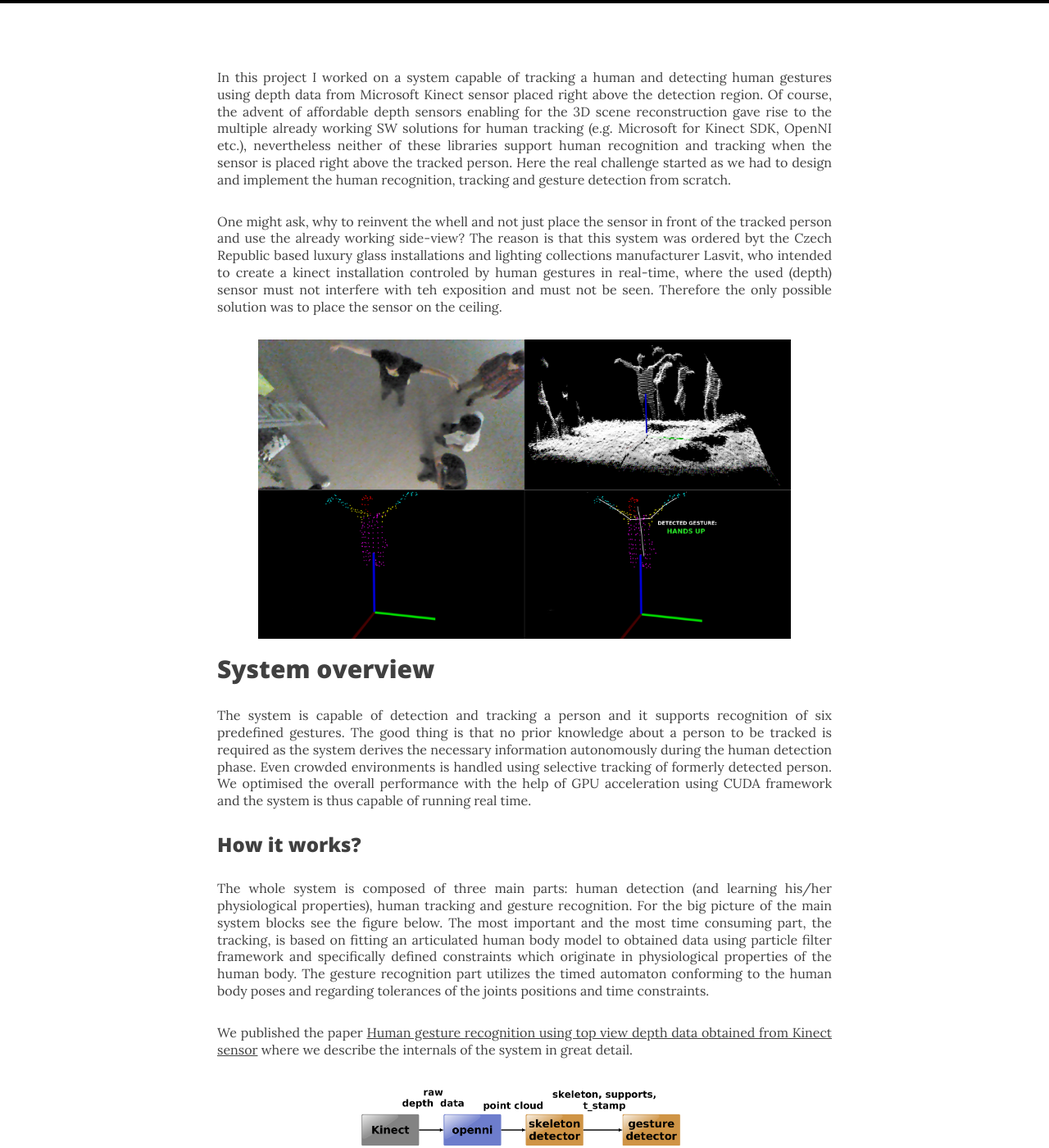
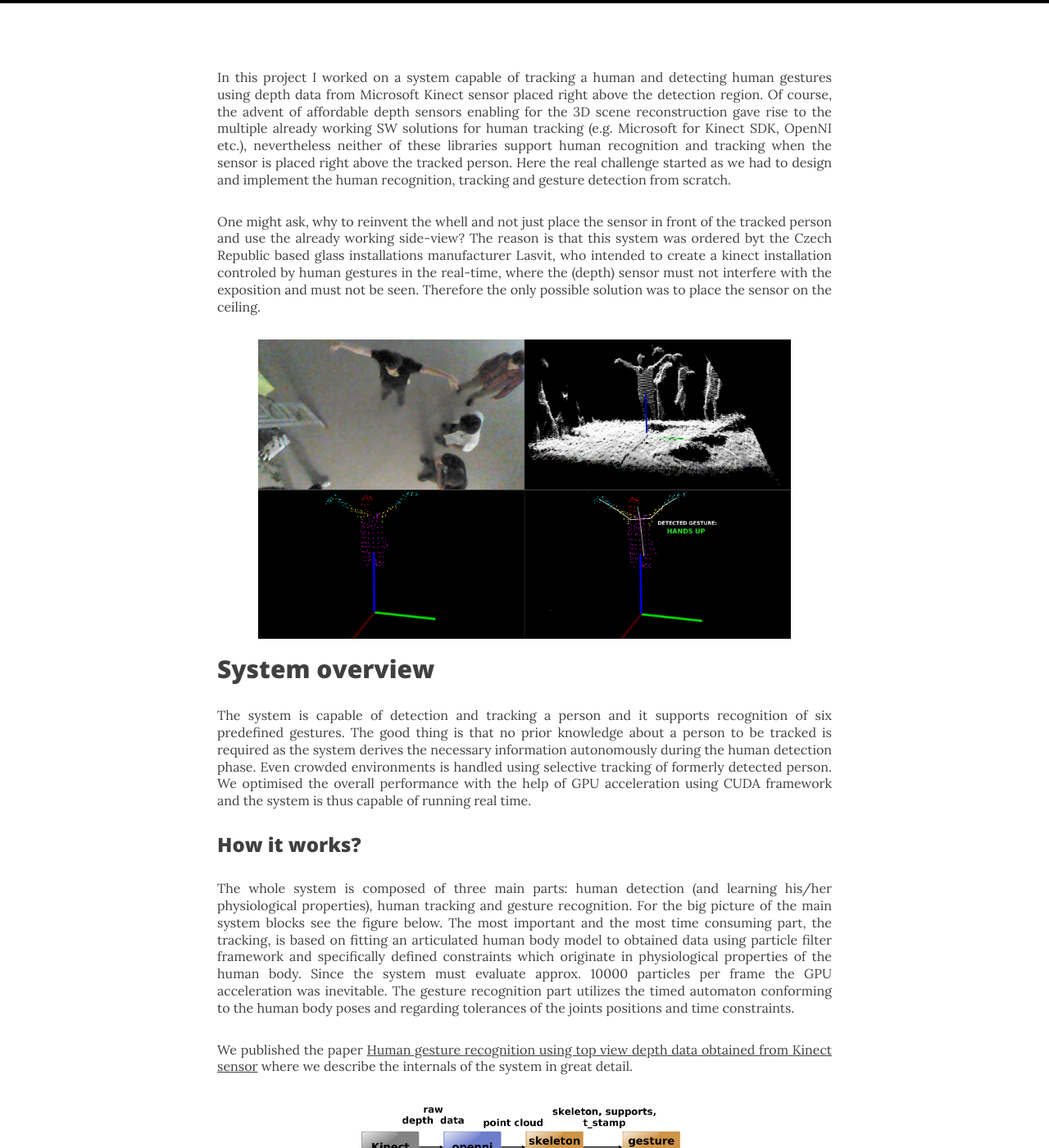
Before and after one commit to bednarikjan/bednarikjan.github.io, a Jekyll site: the page built from _posts/2015-04-15-gesture_recognition_using_top_view_depth_data.markdown, in a window 1280 px wide and 1400 px high, scrolled down 489 px. Shown: the whole window at 82% size. Built offline with Jekyll 4.4.1, drawn with Linux system fonts in a browser that asks for light colours; nearby versions of some CDN libraries; some of the changed text lies outside the part shown.

Commit message:
Updated 2015-04-15-gesture_recognition_using_top_view_depth_data.markdown

```diff
--- a/_posts/2015-04-15-gesture_recognition_using_top_view_depth_data.markdown
+++ b/_posts/2015-04-15-gesture_recognition_using_top_view_depth_data.markdown
@@ -12,7 +12,7 @@
 
 <p> In this project I worked on a system capable of tracking a human and detecting human gestures using depth data from Microsoft Kinect sensor placed right above the detection region. Of course, the advent of affordable depth sensors enabling for the 3D scene reconstruction gave rise to the multiple already working SW solutions for human tracking (e.g. Microsoft for Kinect SDK, OpenNI etc.), nevertheless neither of these libraries support human recognition and tracking when the sensor is placed right above the tracked person. Here the real challenge started as we had to design and implement the human recognition, tracking and gesture detection from scratch. </p>
 
-<p>One might ask, why to reinvent the whell and not just place the sensor in front of the tracked person and use the already working side-view? The reason is that this system was ordered byt the Czech Republic based luxury glass installations and lighting collections manufacturer Lasvit, who intended to create a kinect installation controled by human gestures in real-time, where the used (depth) sensor must not interfere with teh exposition and must not be seen. Therefore the only possible solution was to place the sensor on the ceiling.</p>
+<p>One might ask, why to reinvent the whell and not just place the sensor in front of the tracked person and use the already working side-view? The reason is that this system was ordered byt the Czech Republic based glass installations manufacturer Lasvit, who intended to create a kinect installation controled by human gestures in the real-time, where the (depth) sensor must not interfere with the exposition and must not be seen. Therefore the only possible solution was to place the sensor on the ceiling.</p>
 
 <div>
   <a href="/img/2015-04-15-hum_gest_rec/tracking.png">
@@ -26,7 +26,7 @@
 
 <h3>How it works?</h3>
 
-<p>The whole system is composed of three main parts: human detection (and learning his/her physiological properties), human tracking and gesture recognition. For the big picture of the main system blocks see the figure below. The most important and the most time consuming part, the tracking, is based on fitting an articulated human body model to obtained data using particle filter framework and specifically defined constraints which originate in physiological properties of the human body. The gesture recognition part utilizes the timed automaton conforming to the human body poses and regarding tolerances of the joints positions and time constraints. </p>
+<p>The whole system is composed of three main parts: human detection (and learning his/her physiological properties), human tracking and gesture recognition. For the big picture of the main system blocks see the figure below. The most important and the most time consuming part, the tracking, is based on fitting an articulated human body model to obtained data using particle filter framework and specifically defined constraints which originate in physiological properties of the human body. Since the system must evaluate approx. 10000 particles per frame the GPU acceleration was inevitable. The gesture recognition part utilizes the timed automaton conforming to the human body poses and regarding tolerances of the joints positions and time constraints. </p>
 
 <p>
 We published the paper <a href="http://excel.fit.vutbr.cz/2015/submissions/095/95.pdf">Human gesture recognition using top view depth data obtained from Kinect sensor</a> where we describe the internals of the system in great detail. </p>
@@ -41,10 +41,11 @@
 
 <p>The system is based on the optimized C++ implementation utilizing ROS (Robot Operating System) framework where the most demanding parts of the system were accelerated on GPU using CUDA framework. Furthermore the implementation utilizes OpenCV, PCL and Eigen libraries. </p>
 
-ggg
-
 <h2>Real world application</h2>
 
 The system was designed and developed for the Czech Republic based luxury glass installations and lighting collections manufacturer Lasvit who presented their kinetic lighting system Supernova together with our human gesture detection system on Euroluce 2015 exhibition held in Milan in April 2015. In the demonstration video below the internals of the system are shown as well as the teaser from Euroluce 2015 made by Lasvit.
 
+<h2>Awards</h2>
+<p>The system was presented at a conference <a href="http://excel.fit.vutbr.cz/">Excel@FIT 2015</a> – Student competition conference of innovations, technology and science in IT which was held by the Faculty of Information Technology, Brno University of Technology on 30th April 2015. The authors were awarded the 1st prize for the excellent idea, the 2nd prize for the innovation potential, the 3rd prize for the business potential and the 4th prize for the social contribution.</p>
+
 <iframe src="https://player.vimeo.com/video/144561041" width="500" height="281" frameborder="0" webkitallowfullscreen mozallowfullscreen allowfullscreen></iframe> <p><a href="https://vimeo.com/144561041">Human gesture recognition using top view depth data</a> from <a href="https://vimeo.com/user34095639">J B</a> on <a href="https://vimeo.com">Vimeo</a>.</p>
```
